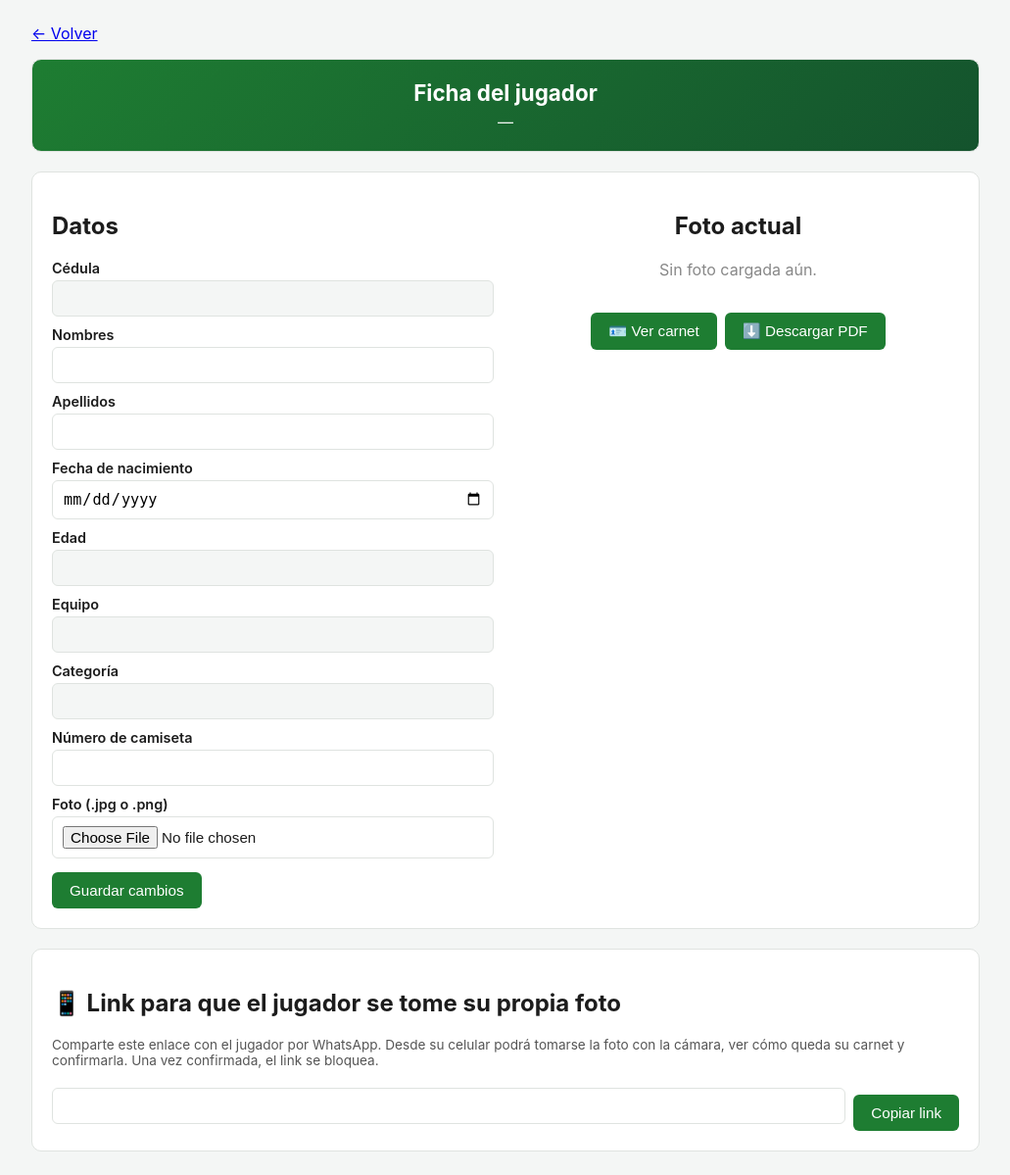
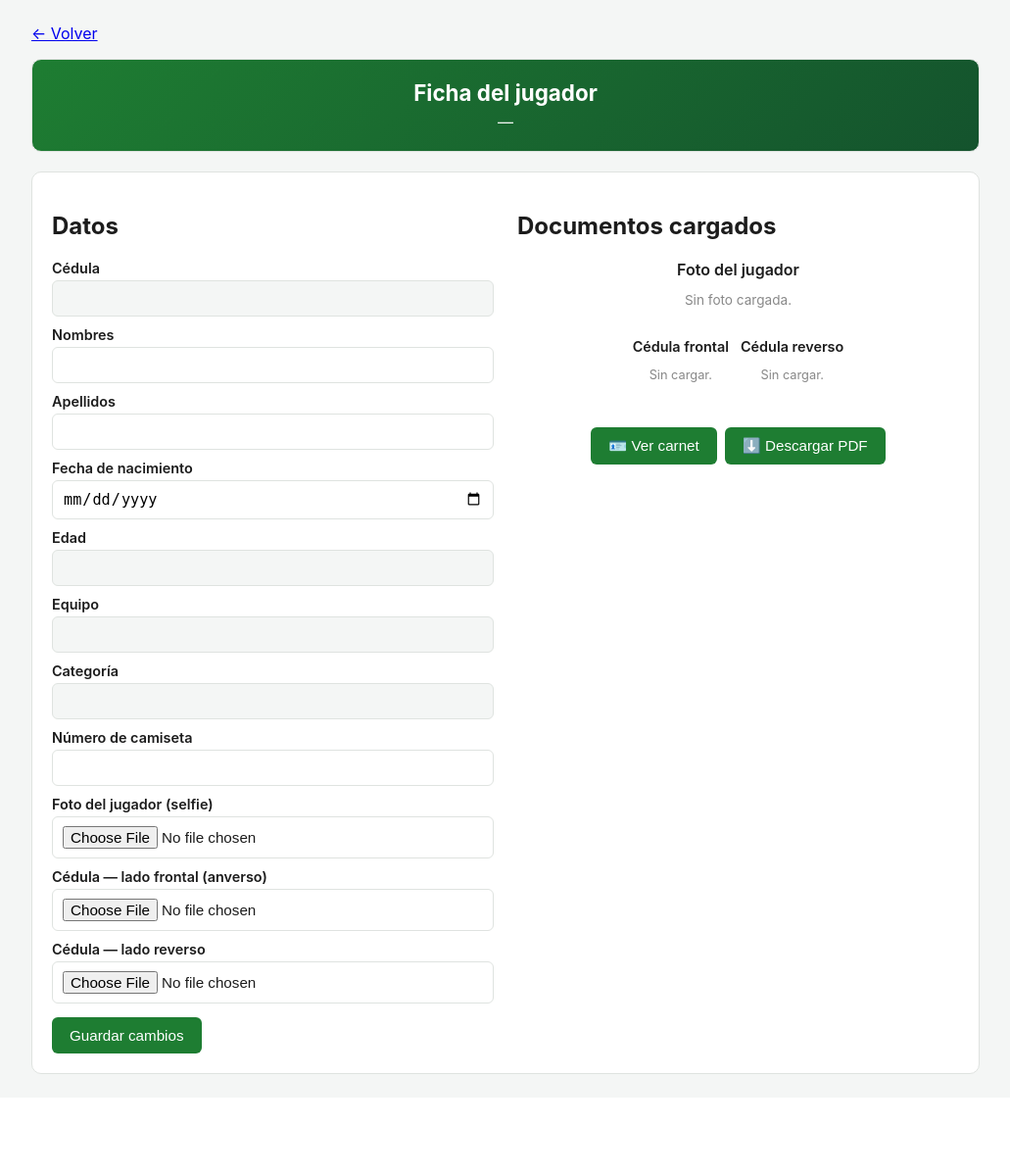
Before and after one commit to FERNANDO85540/LIGA-DEPORTIVA-OYAMBARILLO, a Flask app: template templates/ficha_jugador.html in a window 1280 px wide. Shown: the part 61-1260 px from the top of the page at 98% size, without its empty margins (124-1155 px from the left). After the commit the page ends 1157 px from the top, so only its background shows below. Run offline with Flask 3, Linux system fonts and the light colour scheme; the template is opened without the code that fills it, so the values that code supplies are empty; some libraries are stand-ins or nearby versions.

Commit message:
Quita el flujo de auto-foto por link y agrega subida de documentos por el delegado
Elimina completamente el sistema de link publico de auto-foto
(rutas /autofoto/*, plantillas, boton de reabrir). Ahora el
delegado sube directamente al registrar al jugador: foto del
jugador (selfie), cedula lado frontal y cedula lado reverso. Los
tres archivos son opcionales al momento de registrar y se pueden
completar despues desde la ficha del jugador. La tabla de jugadores
del equipo muestra si los documentos estan completos, incompletos
o faltantes.

```diff
--- a/app.py
+++ b/app.py
@@ -137,6 +137,8 @@ def init_db():
             numero_camiseta TEXT,
             foto TEXT,
             foto_confirmada INTEGER NOT NULL DEFAULT 0,
+            cedula_frontal TEXT,
+            cedula_reverso TEXT,
             fecha_registro TEXT NOT NULL
         )
     """)
@@ -149,6 +151,10 @@ def init_db():
         db.execute("ALTER TABLE jugadores ADD COLUMN foto TEXT")
     if "foto_confirmada" not in jcols:
         db.execute("ALTER TABLE jugadores ADD COLUMN foto_confirmada INTEGER NOT NULL DEFAULT 0")
+    if "cedula_frontal" not in jcols:
+        db.execute("ALTER TABLE jugadores ADD COLUMN cedula_frontal TEXT")
+    if "cedula_reverso" not in jcols:
+        db.execute("ALTER TABLE jugadores ADD COLUMN cedula_reverso TEXT")
     if "foto_token" not in jcols:
         db.execute("ALTER TABLE jugadores ADD COLUMN foto_token TEXT")
         for row in db.execute("SELECT id FROM jugadores").fetchall():
@@ -462,7 +468,24 @@ def actualizar_pago_equipo(equipo_id):
     return redirect(url_for("detalle_equipo", equipo_id=equipo_id))
 
 
-def _insertar_jugador(db, equipo_nombre, cedula, nombres, apellidos, fecha_nacimiento, subcategoria, numero_camiseta=""):
+def _guardar_imagen_subida(archivo):
+    if not archivo or not archivo.filename:
+        return None
+    ext = os.path.splitext(archivo.filename)[1].lower()
+    if ext not in (".jpg", ".jpeg", ".png"):
+        return None
+    nuevo_nombre = f"{uuid.uuid4().hex}.jpg"
+    try:
+        img = Image.open(archivo)
+        img = ImageOps.exif_transpose(img).convert("RGB")
+        img.save(os.path.join(FOTOS_DIR, nuevo_nombre), format="JPEG", quality=88)
+    except Exception:
+        return None
+    return nuevo_nombre
+
+
+def _insertar_jugador(db, equipo_nombre, cedula, nombres, apellidos, fecha_nacimiento, subcategoria,
+                       numero_camiseta="", foto=None, cedula_frontal=None, cedula_reverso=None):
     if subcategoria not in SUBCATEGORIAS:
         subcategoria = "Sub 45"
 
@@ -483,10 +506,12 @@ def _insertar_jugador(db, equipo_nombre, cedula, nombres, apellidos, fecha_nacim
     try:
         cur = db.execute(
             f"""INSERT INTO jugadores
-               (cedula, nombres, apellidos, fecha_nacimiento, equipo, categoria, subcategoria, numero_camiseta, foto_token, fecha_registro)
-               VALUES (?, ?, ?, ?, ?, ?, ?, ?, ?, ?){returning}""",
+               (cedula, nombres, apellidos, fecha_nacimiento, equipo, categoria, subcategoria, numero_camiseta,
+                foto, cedula_frontal, cedula_reverso, foto_token, fecha_registro)
+               VALUES (?, ?, ?, ?, ?, ?, ?, ?, ?, ?, ?, ?, ?){returning}""",
             (cedula, nombres, apellidos, fecha_nacimiento, equipo_nombre, CATEGORIA_ACTIVA,
-             subcategoria, numero_camiseta, uuid.uuid4().hex, datetime.now().strftime("%Y-%m-%d %H:%M")),
+             subcategoria, numero_camiseta, foto, cedula_frontal, cedula_reverso,
+             uuid.uuid4().hex, datetime.now().strftime("%Y-%m-%d %H:%M")),
         )
         db.commit()
         if USANDO_POSTGRES:
@@ -509,6 +534,10 @@ def agregar_jugador_equipo(equipo_id):
         flash("No tienes acceso a ese equipo.")
         return redirect(url_for("index"))
 
+    foto = _guardar_imagen_subida(request.files.get("foto"))
+    cedula_frontal = _guardar_imagen_subida(request.files.get("cedula_frontal"))
+    cedula_reverso = _guardar_imagen_subida(request.files.get("cedula_reverso"))
+
     jugador_id, error = _insertar_jugador(
         db,
         equipo["nombre"],
@@ -518,11 +547,14 @@ def agregar_jugador_equipo(equipo_id):
         request.form.get("fecha_nacimiento", "").strip(),
         request.form.get("subcategoria", "Sub 45").strip(),
         request.form.get("numero_camiseta", "").strip(),
+        foto=foto,
+        cedula_frontal=cedula_frontal,
+        cedula_reverso=cedula_reverso,
     )
     if error:
         flash(error)
     else:
-        flash("Jugador registrado. Completa su ficha y envíale el link de foto.")
+        flash("Jugador registrado correctamente.")
         return redirect(url_for("ficha_jugador", jugador_id=jugador_id))
 
     return redirect(url_for("detalle_equipo", equipo_id=equipo_id))
@@ -681,8 +713,7 @@ def ficha_jugador(jugador_id):
         flash("No tienes acceso a ese jugador.")
         return redirect(url_for("index"))
     edad = _calcular_edad(jugador["fecha_nacimiento"])
-    link_foto = url_for("autofoto", token=jugador["foto_token"], _external=True)
-    return render_template("ficha_jugador.html", jugador=jugador, edad=edad, subcategorias=SUBCATEGORIAS, link_foto=link_foto)
+    return render_template("ficha_jugador.html", jugador=jugador, edad=edad, subcategorias=SUBCATEGORIAS)
 
 
 @app.route("/jugador/<int:jugador_id>/actualizar", methods=["POST"])
@@ -702,21 +733,15 @@ def actualizar_jugador(jugador_id):
     fecha_nacimiento = request.form.get("fecha_nacimiento", "").strip()
     numero_camiseta = request.form.get("numero_camiseta", "").strip()
 
-    foto_nombre = jugador["foto"]
-    archivo = request.files.get("foto")
-    if archivo and archivo.filename:
-        ext = os.path.splitext(archivo.filename)[1].lower()
-        if ext not in (".jpg", ".jpeg", ".png"):
-            flash("La foto debe ser .jpg o .png.")
-            return redirect(url_for("ficha_jugador", jugador_id=jugador_id))
-        nuevo_nombre = f"{uuid.uuid4().hex}{ext}"
-        archivo.save(os.path.join(FOTOS_DIR, nuevo_nombre))
-        foto_nombre = nuevo_nombre
+    foto_nombre = _guardar_imagen_subida(request.files.get("foto")) or jugador["foto"]
+    cedula_frontal = _guardar_imagen_subida(request.files.get("cedula_frontal")) or jugador["cedula_frontal"]
+    cedula_reverso = _guardar_imagen_subida(request.files.get("cedula_reverso")) or jugador["cedula_reverso"]
 
     db.execute(
         """UPDATE jugadores SET nombres = ?, apellidos = ?, fecha_nacimiento = ?,
-           numero_camiseta = ?, foto = ? WHERE id = ?""",
-        (nombres, apellidos, fecha_nacimiento, numero_camiseta, foto_nombre, jugador_id),
+           numero_camiseta = ?, foto = ?, cedula_frontal = ?, cedula_reverso = ? WHERE id = ?""",
+        (nombres, apellidos, fecha_nacimiento, numero_camiseta, foto_nombre,
+         cedula_frontal, cedula_reverso, jugador_id),
     )
     db.commit()
     flash("Ficha del jugador actualizada.")
@@ -898,90 +923,6 @@ def eliminar_jugador(jugador_id):
     return redirect(url_for("detalle_equipo", equipo_id=db.execute("SELECT id FROM equipos WHERE nombre = ?", (jugador["equipo"],)).fetchone()["id"]))
 
 
-@app.route("/autofoto/<token>", methods=["GET", "POST"])
-def autofoto(token):
-    db = get_db()
-    jugador = db.execute("SELECT * FROM jugadores WHERE foto_token = ?", (token,)).fetchone()
-    if not jugador:
-        return render_template("autofoto.html", jugador=None), 404
-
-    if jugador["foto_confirmada"]:
-        return redirect(url_for("autofoto_listo", token=token))
-
-    if request.method == "POST":
-        archivo = request.files.get("foto")
-        if not archivo or not archivo.filename:
-            flash("No se recibió ninguna foto. Inténtalo de nuevo.")
-            return redirect(url_for("autofoto", token=token))
-
-        nuevo_nombre = f"{uuid.uuid4().hex}.jpg"
-        try:
-            img = Image.open(archivo)
-            img = ImageOps.exif_transpose(img).convert("RGB")
-            img.save(os.path.join(FOTOS_DIR, nuevo_nombre), format="JPEG", quality=88)
-        except Exception:
-            flash("No se pudo procesar la foto. Inténtalo de nuevo.")
-            return redirect(url_for("autofoto", token=token))
-
-        db.execute("UPDATE jugadores SET foto = ? WHERE id = ?", (nuevo_nombre, jugador["id"]))
-        db.commit()
-        return redirect(url_for("autofoto_listo", token=token))
-
-    return render_template("autofoto.html", jugador=jugador)
-
-
-@app.route("/autofoto/<token>/listo")
-def autofoto_listo(token):
-    db = get_db()
-    jugador = db.execute("SELECT * FROM jugadores WHERE foto_token = ?", (token,)).fetchone()
-    if not jugador:
-        return render_template("autofoto.html", jugador=None), 404
-    return render_template("autofoto_listo.html", jugador=jugador, token=token)
-
-
-@app.route("/autofoto/<token>/confirmar", methods=["POST"])
-def autofoto_confirmar(token):
-    db = get_db()
-    jugador = db.execute("SELECT * FROM jugadores WHERE foto_token = ?", (token,)).fetchone()
-    if not jugador:
-        return render_template("autofoto.html", jugador=None), 404
-    if not jugador["foto"]:
-        flash("Primero debes tomarte o subir una foto.")
-        return redirect(url_for("autofoto", token=token))
-    db.execute("UPDATE jugadores SET foto_confirmada = 1 WHERE id = ?", (jugador["id"],))
-    db.commit()
-    return redirect(url_for("autofoto_listo", token=token))
-
-
-@app.route("/autofoto/<token>/carnet")
-def autofoto_carnet(token):
-    db = get_db()
-    jugador = db.execute("SELECT * FROM jugadores WHERE foto_token = ?", (token,)).fetchone()
-    if not jugador:
-        return render_template("autofoto.html", jugador=None), 404
-    return _carnet_response(jugador)
-
-
-@app.route("/jugador/<int:jugador_id>/reabrir_foto", methods=["POST"])
-@login_required
-def reabrir_foto(jugador_id):
-    db = get_db()
-    jugador = db.execute("SELECT * FROM jugadores WHERE id = ?", (jugador_id,)).fetchone()
-    if not jugador:
-        flash("Jugador no encontrado.")
-        return redirect(url_for("index"))
-    if not jugador_permitido(db, jugador):
-        flash("No tienes acceso a ese jugador.")
-        return redirect(url_for("index"))
-    db.execute(
-        "UPDATE jugadores SET foto_confirmada = 0, foto_token = ? WHERE id = ?",
-        (uuid.uuid4().hex, jugador_id),
-    )
-    db.commit()
-    flash("Se generó un nuevo link para que el jugador suba otra foto. El link anterior ya no funciona.")
-    return redirect(url_for("ficha_jugador", jugador_id=jugador_id))
-
-
 init_db()
 
 if __name__ == "__main__":
--- a/templates/ficha_jugador.html
+++ b/templates/ficha_jugador.html
@@ -36,20 +36,49 @@
       <label>Número de camiseta</label>
       <input type="text" name="numero_camiseta" value="{{ jugador.numero_camiseta or '' }}" maxlength="3">
 
-      <label>Foto (.jpg o .png)</label>
+      <label>Foto del jugador (selfie)</label>
       <input type="file" name="foto" accept=".jpg,.jpeg,.png">
+
+      <label>Cédula — lado frontal (anverso)</label>
+      <input type="file" name="cedula_frontal" accept=".jpg,.jpeg,.png">
+
+      <label>Cédula — lado reverso</label>
+      <input type="file" name="cedula_reverso" accept=".jpg,.jpeg,.png">
 
       <button type="submit">Guardar cambios</button>
     </form>
   </div>
 
-  <div style="flex:1; min-width:280px; text-align:center;">
-    <h2>Foto actual</h2>
-    {% if jugador.foto %}
-      <img src="{{ url_for('static', filename='fotos_jugadores/' + jugador.foto) }}" style="max-width:220px; border-radius:8px; border:1px solid var(--borde);">
-    {% else %}
-      <p style="color:#888;">Sin foto cargada aún.</p>
-    {% endif %}
+  <div style="flex:1; min-width:280px;">
+    <h2>Documentos cargados</h2>
+
+    <div style="text-align:center; margin-bottom:16px;">
+      <p style="font-weight:600; margin-bottom:4px;">Foto del jugador</p>
+      {% if jugador.foto %}
+        <img src="{{ url_for('static', filename='fotos_jugadores/' + jugador.foto) }}" style="max-width:180px; border-radius:8px; border:1px solid var(--borde);">
+      {% else %}
+        <p style="color:#888; font-size:0.85rem;">Sin foto cargada.</p>
+      {% endif %}
+    </div>
+
+    <div style="display:flex; gap:12px; justify-content:center; flex-wrap:wrap;">
+      <div style="text-align:center;">
+        <p style="font-weight:600; margin-bottom:4px; font-size:0.9rem;">Cédula frontal</p>
+        {% if jugador.cedula_frontal %}
+          <img src="{{ url_for('static', filename='fotos_jugadores/' + jugador.cedula_frontal) }}" style="max-width:150px; border-radius:8px; border:1px solid var(--borde);">
+        {% else %}
+          <p style="color:#888; font-size:0.8rem;">Sin cargar.</p>
+        {% endif %}
+      </div>
+      <div style="text-align:center;">
+        <p style="font-weight:600; margin-bottom:4px; font-size:0.9rem;">Cédula reverso</p>
+        {% if jugador.cedula_reverso %}
+          <img src="{{ url_for('static', filename='fotos_jugadores/' + jugador.cedula_reverso) }}" style="max-width:150px; border-radius:8px; border:1px solid var(--borde);">
+        {% else %}
+          <p style="color:#888; font-size:0.8rem;">Sin cargar.</p>
+        {% endif %}
+      </div>
+    </div>
 
     <div style="margin-top:20px; display:flex; gap:8px; justify-content:center; flex-wrap:wrap;">
       <a href="{{ url_for('carnet_jugador', jugador_id=jugador.id) }}" target="_blank">
@@ -62,24 +91,4 @@
   </div>
 </div>
 
-<div class="card">
-  <h2>📱 Link para que el jugador se tome su propia foto</h2>
-
-  {% if jugador.foto_confirmada %}
-    <p style="font-size:0.9rem; color:#14532d; font-weight:600;">✅ El jugador ya confirmó su foto. El link está bloqueado.</p>
-    <form method="post" action="{{ url_for('reabrir_foto', jugador_id=jugador.id) }}" onsubmit="return confirm('¿Habilitar el link para que el jugador pueda cambiar su foto otra vez?');">
-      <button type="submit" class="btn-del">🔓 Habilitar cambio de foto</button>
-    </form>
-  {% else %}
-    <p style="font-size:0.85rem; color:#555;">
-      Comparte este enlace con el jugador por WhatsApp. Desde su celular podrá tomarse la foto con la cámara,
-      ver cómo queda su carnet y confirmarla. Una vez confirmada, el link se bloquea.
-    </p>
-    <div style="display:flex; gap:8px; flex-wrap:wrap; align-items:center;">
-      <input type="text" value="{{ link_foto }}" id="linkFoto" readonly style="flex:1; min-width:240px;">
-      <button type="button" onclick="navigator.clipboard.writeText(document.getElementById('linkFoto').value); this.innerText='¡Copiado!'; setTimeout(() => this.innerText='Copiar link', 1500);">Copiar link</button>
-    </div>
-  {% endif %}
-</div>
-
 {% endblock %}
```
Also changed, not shown: templates/autofoto.html (deleted, +0 -154 lines), templates/autofoto_listo.html (deleted, +0 -74 lines), templates/detalle_equipo.html (+17 -7 lines).
